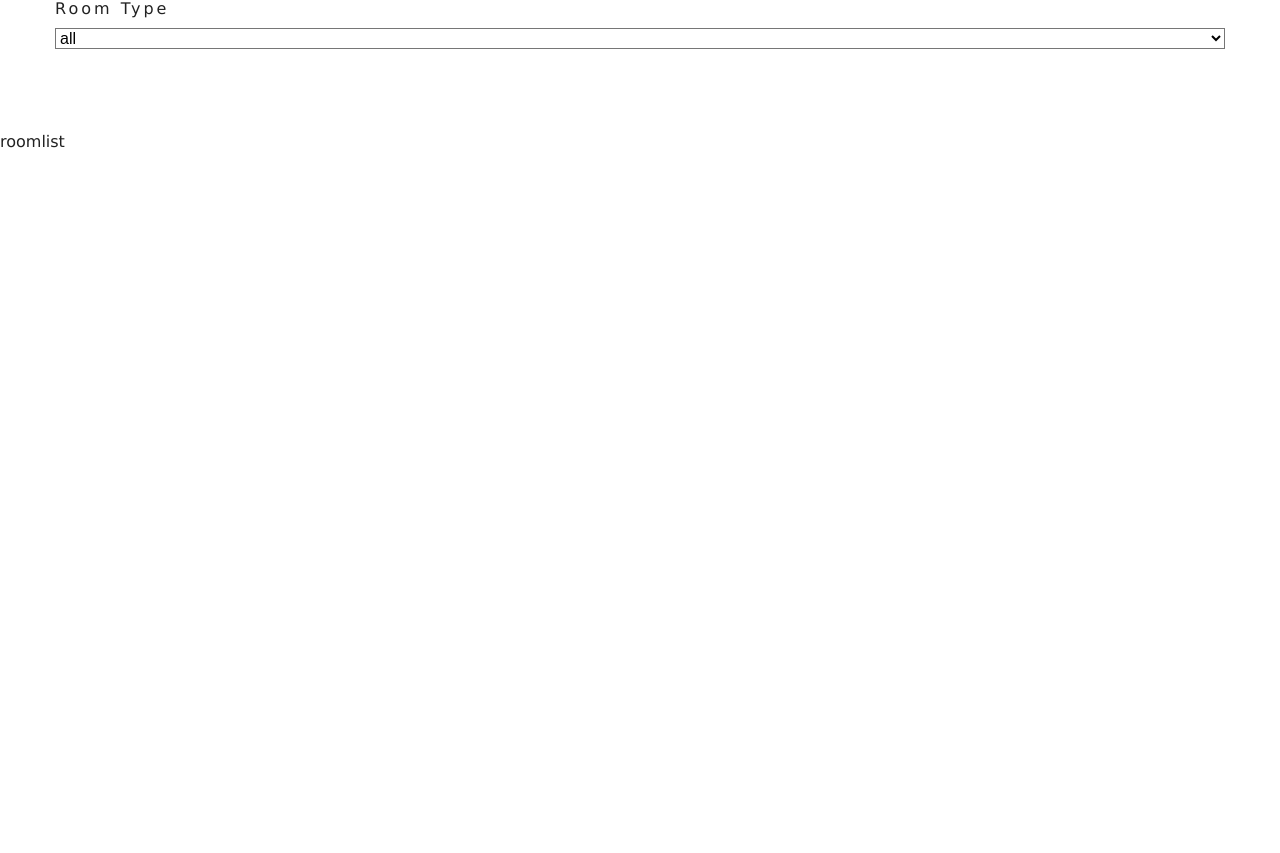
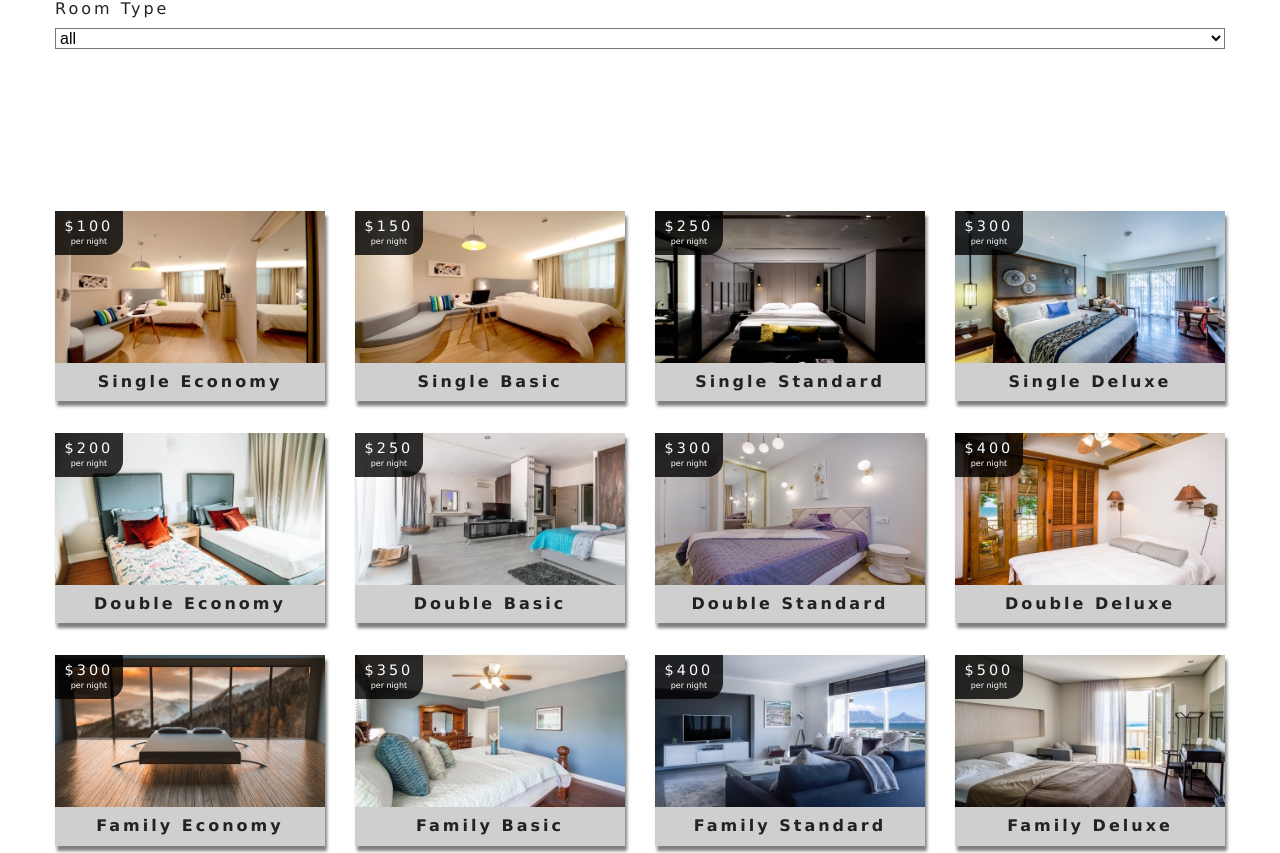
Before and after one commit to anhmmo/beach-resort, a React (Create React App) app: page /Rooms in a window 1280 px wide. Shown: the part 753-1606 px from the top of the page. Before the commit the page ends 906 px from the top, so only its background shows below. Built offline with nearby package versions, Linux system fonts and the light colour scheme.

Commit message:
set up RoomList.js

```diff
--- a/src/components/RoomList.js
+++ b/src/components/RoomList.js
@@ -1,9 +1,24 @@
 import React from 'react'
+import Room from './Room';
 
-export default function RoomList() {
+export default function RoomList({rooms}) {
+
+    if(rooms.length === 0) {
+        return (
+            <div className="empty-search">
+                <h3>unfortunately no rooms matched your search parameters</h3>
+            </div>
+        );
+    }
+
+
     return (
-        <div>
-            roomlist
-        </div>
-    )
+        <section className="roomslist">
+            <div className="roomslist-center">
+                {rooms.map(item => {
+                    return <Room key={item.id} room={item} />
+                })}
+            </div>
+        </section>
+    );
 }
```
